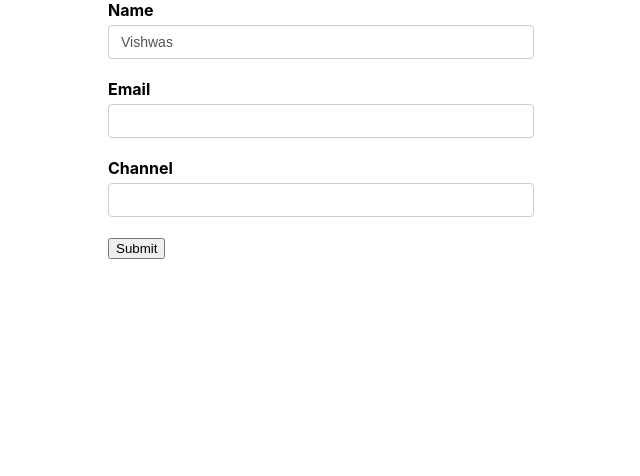
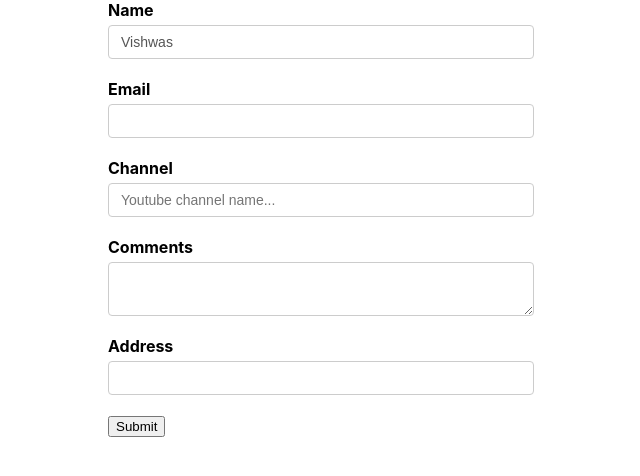
Before and after one commit to sasikant07/React_Formik, a React (Create React App) app in the folder react-formik-demo/: page / in a window 1280 px wide. Shown: the top 476 px of the page, without its empty margins (319-959 px from the left). Built offline with nearby package versions, Linux system fonts and the light colour scheme.

Commit message:
Added Field components of formik

```diff
--- a/react-formik-demo/src/App.css
+++ b/react-formik-demo/src/App.css
@@ -10,7 +10,8 @@
 }
 
 input[type='text'],
-input[type='email'] {
+input[type='email'],
+textarea {
   display: block;
   width: 400px;
   padding: 6px 12px;
--- a/react-formik-demo/src/components/YoutubeForm.js
+++ b/react-formik-demo/src/components/YoutubeForm.js
@@ -5,7 +5,9 @@
 const initialValues = {
     name: 'Vishwas',
     email: '',
-    channel: ''
+    channel: '',
+    comment: '',
+    address: ''
 }
 
 const validate = values => {
@@ -43,7 +45,7 @@
     // console.log("Formik Values: ", formik.touched)
 
     return (
-            // <h1>Youtube Form</h1>
+        // <h1>Youtube Form</h1>
         <Formik initialValues={initialValues} onSubmit={onSubmit} validationSchema={validationSchema}>
             <Form>
                 <div className='form-control'>
@@ -69,8 +71,31 @@
                         type='text'
                         id='channel'
                         name='channel'
+                        placeholder="Youtube channel name..."
                     />
                     <ErrorMessage name='channel' />
+                </div>
+                <div className='form-control'>
+                    <label htmlFor='comments'>Comments</label>
+                    <Field as="textarea" id='comments' name="comments" />
+                </div>
+
+                <div className='form-control'>
+                    <label htmlFor='address'>Address</label>
+                    <Field name='address'>
+                        {
+                            (props) => {
+                                console.log(props);
+                                const {field, Form, meta} = props;
+                                return (
+                                    <div>
+                                        <input type='text' id='address' {...field} />
+                                        {meta.touched && meta.error ? <div>{meta.error}</div>: null}
+                                    </div>
+                                )
+                            }
+                        }
+                    </Field>
                 </div>
                 <button type='submit'>Submit</button>
             </Form>
```
